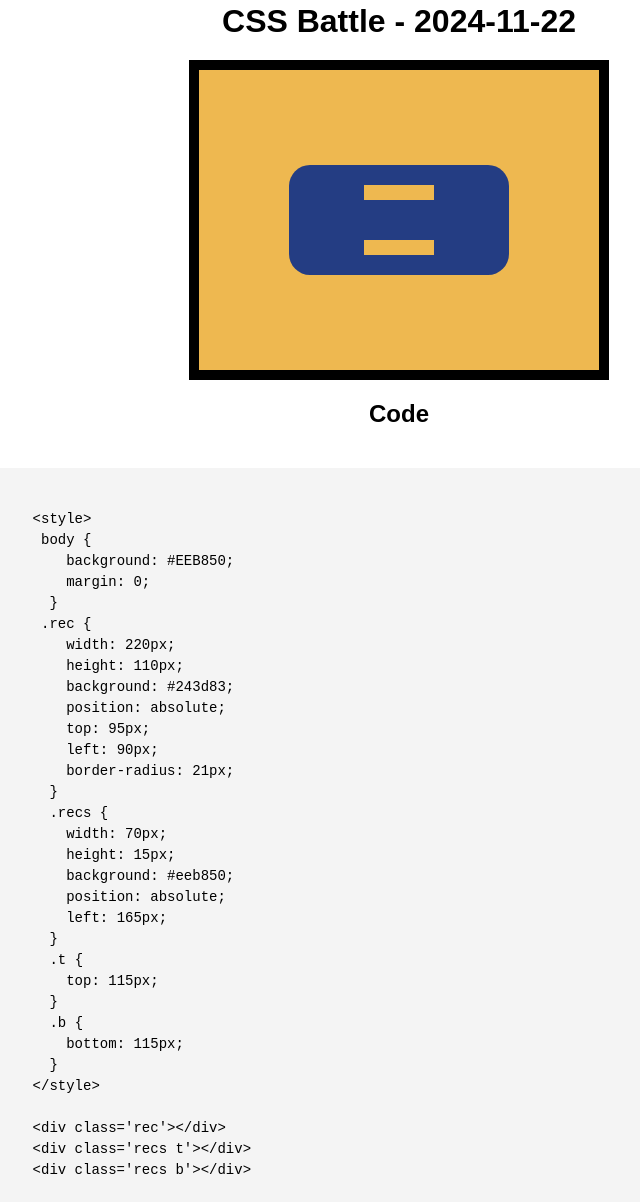
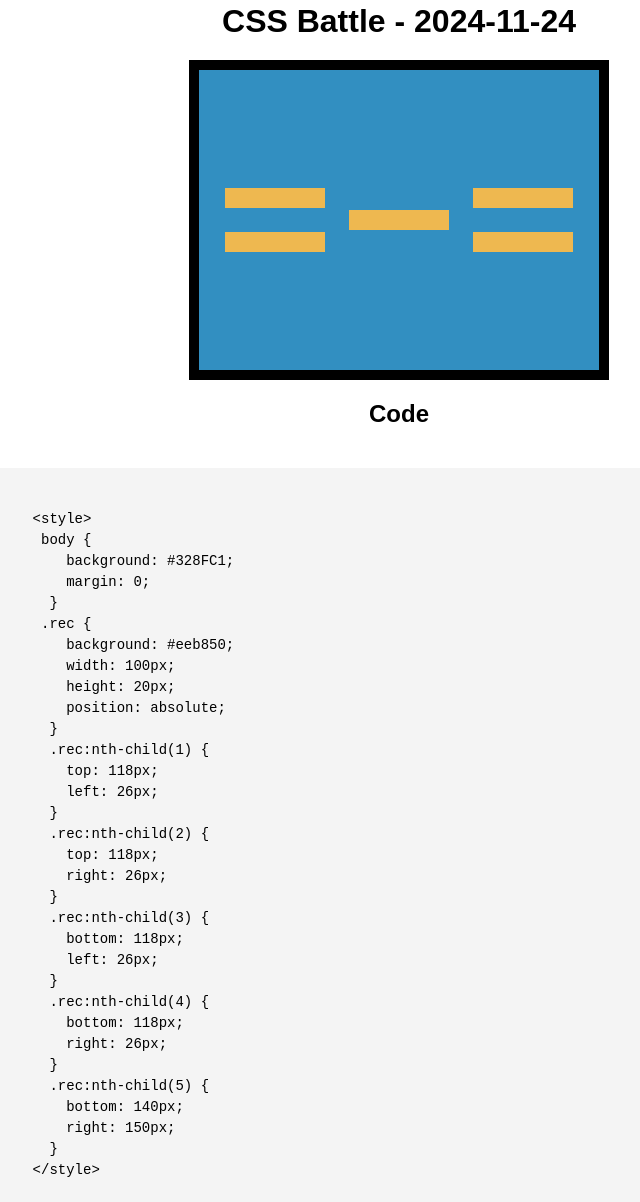
Before and after one commit to OclaZ/my-css-battles, a website: page battles/24-11-2024.html in a window 1280 px wide. Shown: the part 17-1219 px from the top of the page, without its empty margins (241-881 px from the left). Drawn offline with Linux system fonts and the light colour scheme.

Commit message:
24-11-2024

```diff
--- a/battles/23-11-2024.html
+++ b/battles/24-11-2024.html
@@ -1,7 +1,7 @@
 <!DOCTYPE html>
 <html lang="en">
   <head>
-    <title>CSS Battle - 2024-11-22</title>
+    <title>CSS Battle - 2024-11-24</title>
     <style>
       body {
         margin: 0;
@@ -18,31 +18,35 @@
       .container {
         height: 300px;
         width: 400px;
-        background: #eeb850;
+        background: #328fc1;
         position: relative;
         border: 10px solid #000;
       }
       .rec {
-        width: 220px;
-        height: 110px;
-        background: #243d83;
+        background: #eeb850;
+        width: 100px;
+        height: 20px;
         position: absolute;
-        top: 95px;
-        left: 90px;
-        border-radius: 21px;
       }
-      .recs {
-        width: 70px;
-        height: 15px;
-        background: #eeb850;
-        position: absolute;
-        left: 165px;
+      .rec:nth-child(1) {
+        top: 118px;
+        left: 26px;
       }
-      .t {
-        top: 115px;
+      .rec:nth-child(2) {
+        top: 118px;
+        right: 26px;
       }
-      .b {
-        bottom: 115px;
+      .rec:nth-child(3) {
+        bottom: 118px;
+        left: 26px;
+      }
+      .rec:nth-child(4) {
+        bottom: 118px;
+        right: 26px;
+      }
+      .rec:nth-child(5) {
+        bottom: 140px;
+        right: 150px;
       }
       .code-display {
         width: 90%;
@@ -66,47 +70,56 @@
     </style>
   </head>
   <body>
-    <h1>CSS Battle - 2024-11-22</h1>
+    <h1>CSS Battle - 2024-11-24</h1>
     <div class="container">
       <div class="rec"></div>
-      <div class="recs t"></div>
-      <div class="recs b"></div>
+      <div class="rec"></div>
+      <div class="rec"></div>
+      <div class="rec"></div>
+      <div class="rec"></div>
     </div>
     <h2>Code</h2>
     <div class="code-display">
       <pre><code>
     &lt;style&gt;
      body {
-        background: #EEB850;
+        background: #328FC1;
         margin: 0;
       }
      .rec {
-        width: 220px;
-        height: 110px;
-        background: #243d83;
+        background: #eeb850;
+        width: 100px;
+        height: 20px;
         position: absolute;
-        top: 95px;
-        left: 90px;
-        border-radius: 21px;
       }
-      .recs {
-        width: 70px;
-        height: 15px;
-        background: #eeb850;
-        position: absolute;
-        left: 165px;
+      .rec:nth-child(1) {
+        top: 118px;
+        left: 26px;
       }
-      .t {
-        top: 115px;
+      .rec:nth-child(2) {
+        top: 118px;
+        right: 26px;
       }
-      .b {
-        bottom: 115px;
+      .rec:nth-child(3) {
+        bottom: 118px;
+        left: 26px;
+      }
+      .rec:nth-child(4) {
+        bottom: 118px;
+        right: 26px;
+      }
+      .rec:nth-child(5) {
+        bottom: 140px;
+        right: 150px;
       }
     &lt;/style&gt;
 
     &lt;div class='rec'&gt;&lt;/div&gt;
-    &lt;div class='recs t'&gt;&lt;/div&gt;
-    &lt;div class='recs b'&gt;&lt;/div&gt;
+    &lt;div class='rec'&gt;&lt;/div&gt;
+    &lt;div class='rec'&gt;&lt;/div&gt;
+    &lt;div class='rec'&gt;&lt;/div&gt;
+    &lt;div class='rec'&gt;&lt;/div&gt;
+
       </code></pre>
     </div>
   </body>
```
